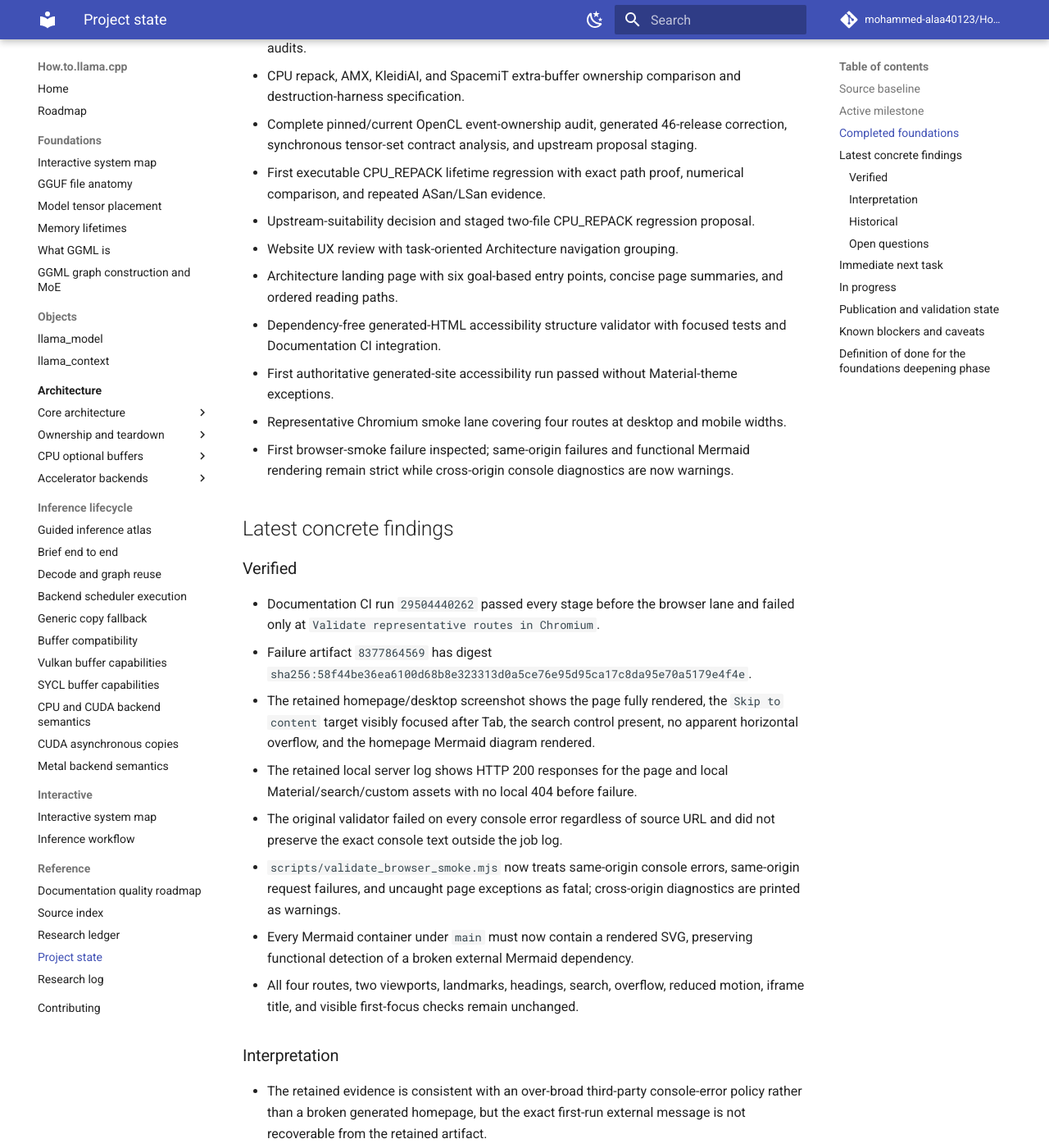
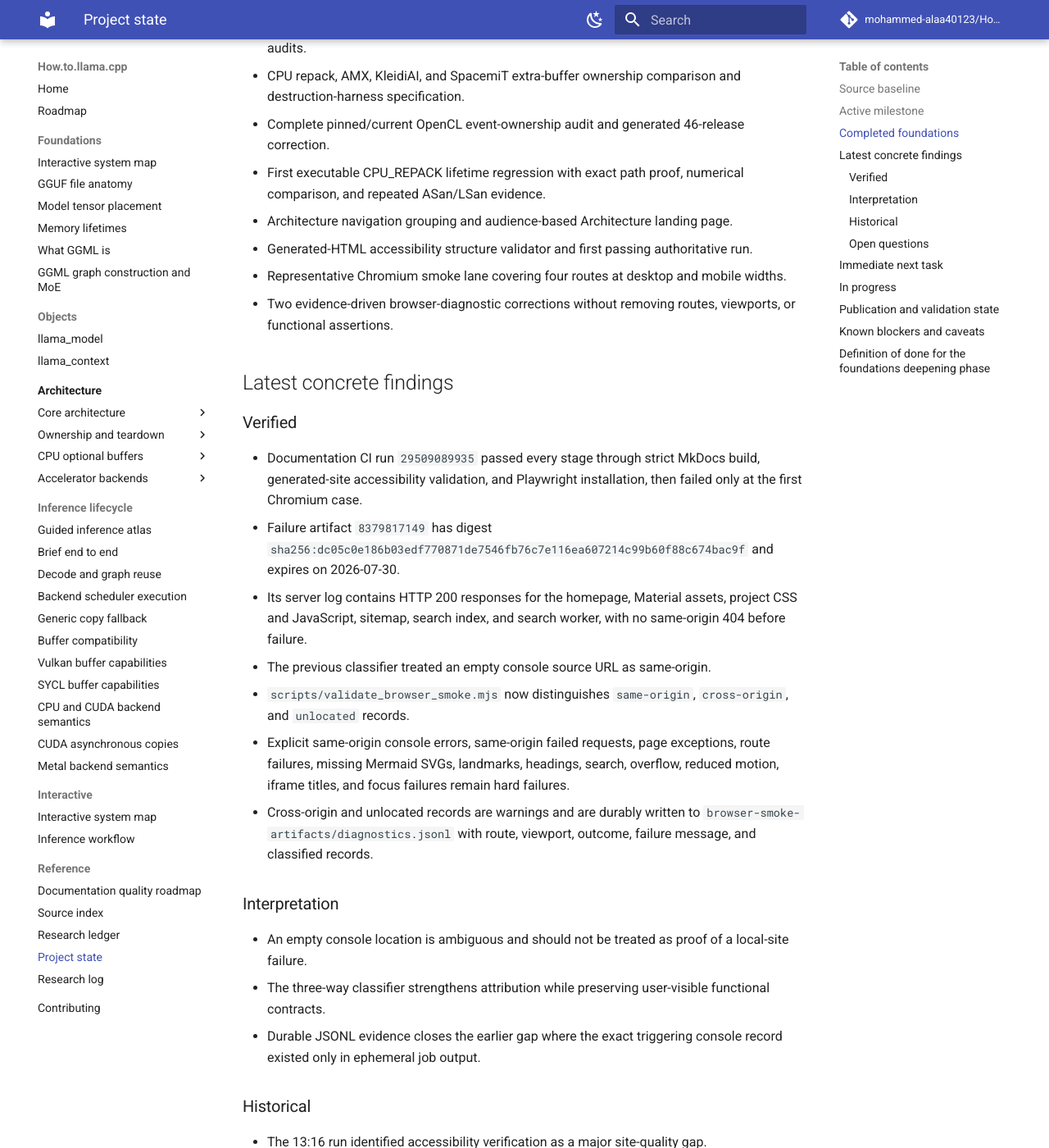
Before and after one commit to mohammed-alaa40123/How.to.llama.cpp, an MkDocs documentation site: the page built from docs/reference/project-state.md, in a window 1280 px wide and 1400 px high, scrolled down 880 px. Shown: the whole window at 82% size. Built offline with MkDocs 1.6.1 and Material for MkDocs 9.7.7, drawn with Linux system fonts in a browser that asks for light colours; comment, search, counter and statistics services are not loaded; some of the changed text lies outside the part shown.

Commit message:
docs: record second browser smoke diagnosis

````diff
--- a/docs/reference/project-state.md
+++ b/docs/reference/project-state.md
@@ -22,50 +22,47 @@ Read this file after the root README on every run. It is the compact checkpoint
 - Source indexing, strict documentation CI, Pages deployment workflow, health checks, and durable run context.
 - Generic scheduler plus CPU, CUDA, Metal, Vulkan, SYCL, RPC, CANN, and OpenCL teardown audits.
 - CPU repack, AMX, KleidiAI, and SpacemiT extra-buffer ownership comparison and destruction-harness specification.
-- Complete pinned/current OpenCL event-ownership audit, generated 46-release correction, synchronous tensor-set contract analysis, and upstream proposal staging.
+- Complete pinned/current OpenCL event-ownership audit and generated 46-release correction.
 - First executable CPU_REPACK lifetime regression with exact path proof, numerical comparison, and repeated ASan/LSan evidence.
-- Upstream-suitability decision and staged two-file CPU_REPACK regression proposal.
-- Website UX review with task-oriented Architecture navigation grouping.
-- Architecture landing page with six goal-based entry points, concise page summaries, and ordered reading paths.
-- Dependency-free generated-HTML accessibility structure validator with focused tests and Documentation CI integration.
-- First authoritative generated-site accessibility run passed without Material-theme exceptions.
+- Architecture navigation grouping and audience-based Architecture landing page.
+- Generated-HTML accessibility structure validator and first passing authoritative run.
 - Representative Chromium smoke lane covering four routes at desktop and mobile widths.
-- First browser-smoke failure inspected; same-origin failures and functional Mermaid rendering remain strict while cross-origin console diagnostics are now warnings.
+- Two evidence-driven browser-diagnostic corrections without removing routes, viewports, or functional assertions.
 
 ## Latest concrete findings
 
 ### Verified
 
-- Documentation CI run `29504440262` passed every stage before the browser lane and failed only at `Validate representative routes in Chromium`.
-- Failure artifact `8377864569` has digest `sha256:58f44be36ea6100d68b8e323313d0a5ce76e95d95ca17c8da95e70a5179e4f4e`.
-- The retained homepage/desktop screenshot shows the page fully rendered, the `Skip to content` target visibly focused after Tab, the search control present, no apparent horizontal overflow, and the homepage Mermaid diagram rendered.
-- The retained local server log shows HTTP 200 responses for the page and local Material/search/custom assets with no local 404 before failure.
-- The original validator failed on every console error regardless of source URL and did not preserve the exact console text outside the job log.
-- `scripts/validate_browser_smoke.mjs` now treats same-origin console errors, same-origin request failures, and uncaught page exceptions as fatal; cross-origin diagnostics are printed as warnings.
-- Every Mermaid container under `main` must now contain a rendered SVG, preserving functional detection of a broken external Mermaid dependency.
-- All four routes, two viewports, landmarks, headings, search, overflow, reduced motion, iframe title, and visible first-focus checks remain unchanged.
+- Documentation CI run `29509089935` passed every stage through strict MkDocs build, generated-site accessibility validation, and Playwright installation, then failed only at the first Chromium case.
+- Failure artifact `8379817149` has digest `sha256:dc05c0e186b03edf770871de7546fb76c7e116ea607214c99b60f88c674bac9f` and expires on 2026-07-30.
+- Its server log contains HTTP 200 responses for the homepage, Material assets, project CSS and JavaScript, sitemap, search index, and search worker, with no same-origin 404 before failure.
+- The previous classifier treated an empty console source URL as same-origin.
+- `scripts/validate_browser_smoke.mjs` now distinguishes `same-origin`, `cross-origin`, and `unlocated` records.
+- Explicit same-origin console errors, same-origin failed requests, page exceptions, route failures, missing Mermaid SVGs, landmarks, headings, search, overflow, reduced motion, iframe titles, and focus failures remain hard failures.
+- Cross-origin and unlocated records are warnings and are durably written to `browser-smoke-artifacts/diagnostics.jsonl` with route, viewport, outcome, failure message, and classified records.
 
 ### Interpretation
 
-- The retained evidence is consistent with an over-broad third-party console-error policy rather than a broken generated homepage, but the exact first-run external message is not recoverable from the retained artifact.
-- Classifying at the same-origin trust boundary is narrower than globally ignoring console errors and avoids whitelisting a guessed message or CDN domain.
-- Functional Mermaid output is a stronger user-facing contract than requiring a completely silent third-party console.
+- An empty console location is ambiguous and should not be treated as proof of a local-site failure.
+- The three-way classifier strengthens attribution while preserving user-visible functional contracts.
+- Durable JSONL evidence closes the earlier gap where the exact triggering console record existed only in ephemeral job output.
 
 ### Historical
 
 - The 13:16 run identified accessibility verification as a major site-quality gap.
 - The 13:52 run improved Architecture discoverability.
-- The 14:51 run implemented the generated-HTML accessibility guard.
-- The 15:51 run preserved its first passing authoritative result.
+- The 14:51 run added the generated-HTML accessibility guard.
+- The 15:51 run preserved its first passing result.
 - The 16:51 run added the representative browser-preview fallback.
-- The 17:52 run inspected its first failure and narrowed only the console/request trust boundary while retaining functional rendering checks.
+- The 17:52 run separated same-origin and cross-origin diagnostics.
+- The 18:52 run removed the remaining empty-location-as-local assumption and added durable per-case diagnostics.
 - Workflow run `29481384561` established the pinned CPU_REPACK executable evidence: twenty AVX2-confirmed ASan/LSan processes with stable NMSE `3.82787e-16`.
 
 ### Open questions
 
-- Whether all eight route/viewport combinations pass under the revised error classification.
-- Which cross-origin diagnostic caused the first run; the revised script will print it if it recurs.
-- Whether Mermaid should be vendored locally to remove the production CDN dependency.
+- Whether all eight route/viewport combinations pass under the three-way classifier.
+- Which exact unlocated diagnostic recurs; the next artifact will preserve it.
+- Whether recurring Mermaid diagnostics justify vendoring Mermaid locally.
 - Whether the post-merge Pages deployment succeeded and serves the merged Architecture pages.
 - Whether axe-core and explicit dark-palette contrast/focus checks should be added after the smoke lane stabilizes.
 - Whether current upstream `8ee54c8` still admits the exact CPU_REPACK fixture at runtime.
@@ -73,9 +70,9 @@ Read this file after the root README on every run. It is the compact checkpoint
 ## Immediate next task
 
 ```text
-inspect the revised representative Chromium workflow result
-  → preserve same-origin errors and functional Mermaid rendering as hard failures
-  → use printed cross-origin diagnostics to decide whether Mermaid should be vendored
+inspect the three-way-classifier Chromium workflow result
+  → inspect diagnostics.jsonl for recurring unlocated/cross-origin records
+  → preserve explicit same-origin and functional failures as hard failures
   → after passing, add axe-core or computed contrast/focus-style coverage
 ```
 
@@ -92,21 +89,21 @@ inspect the revised representative Chromium workflow result
 
 - PR #1 merged to `main` at `f33d16945433581e484c3b1112dc36c9f807861c`.
 - Current increment is on PR #2 branch `automation/accessibility-ci-result`.
-- Added detailed note `logs/research/2026-07-16/1752-browser-smoke-console-classification.md`.
+- Added detailed note `logs/research/2026-07-16/1852-browser-smoke-unlocated-diagnostics.md`.
 - Updated the browser validator, README living TODOs, project state, and research log.
 - Research ledger unchanged because no external source was added or reclassified.
-- The revised browser policy awaits its commit-scoped Documentation CI result.
+- The three-way browser policy awaits its commit-scoped Documentation CI result.
 
 ## Known blockers and caveats
 
-- **Revised browser result:** the narrowed Chromium policy has not yet produced authoritative workflow evidence.
-- **Exact first diagnostic:** the original failure artifact preserved only a screenshot and local server log, not the console text that triggered the assertion.
+- **Three-way browser result:** the latest classifier has not yet produced authoritative workflow evidence.
+- **Previous diagnostic evidence:** run `29509089935` did not retain the exact console record; the new JSONL artifact closes this gap for future runs.
 - **Live-site verification:** direct Pages access remains unavailable, so production HTTP status and deployed rendering cannot be independently tested.
 - **Pages workflow visibility:** commit-scoped workflow lookup exposes pull-request-triggered runs and does not surface the post-merge `main` Pages run.
 - **Accessibility scope:** the smoke lane does not prove computed contrast, complete keyboard order, visible focus quality for every control, axe-core compliance, or deep interactive-state behavior.
-- **External-resource sensitivity:** Mermaid is loaded from a CDN; rendered SVGs are now required, but cross-origin diagnostics are warnings unless they cause a page exception or missing diagram.
+- **External-resource sensitivity:** Mermaid is loaded from a CDN; rendered SVGs remain required.
 - **Current-tree runtime evidence:** source/API compatibility at `8ee54c8` is verified, but the fixture has not yet been compiled and executed against that exact current revision.
-- **Evidence retention:** artifact `8368782428` expires on 2026-08-15; browser failure artifact `8377864569` expires on 2026-07-30.
+- **Evidence retention:** CPU_REPACK artifact `8368782428` expires on 2026-08-15; browser artifact `8379817149` expires on 2026-07-30.
 - **Hardware scope:** the passing CPU_REPACK evidence is AVX2-specific and does not cover ARM, KleidiAI, AMX, or SpacemiT.
 - **Upstream permission:** direct issue/PR creation in `ggml-org/llama.cpp` is blocked for the connected GitHub App.
 - Mapping, allocation, residency, representation validity, command completion, event ownership, reset, and release remain distinct states.
````
Also changed, not shown: other parts of docs/reference/project-state.md (+1 -1 lines).
